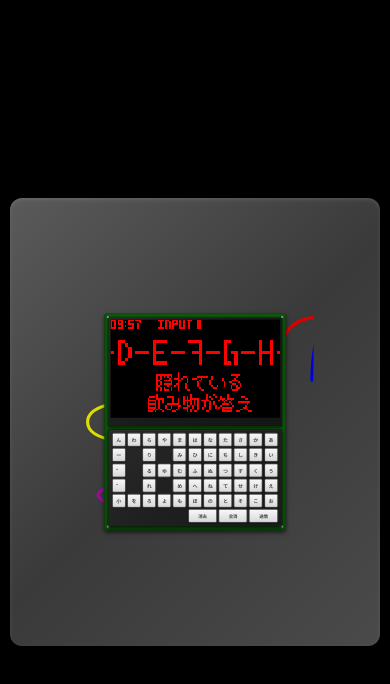
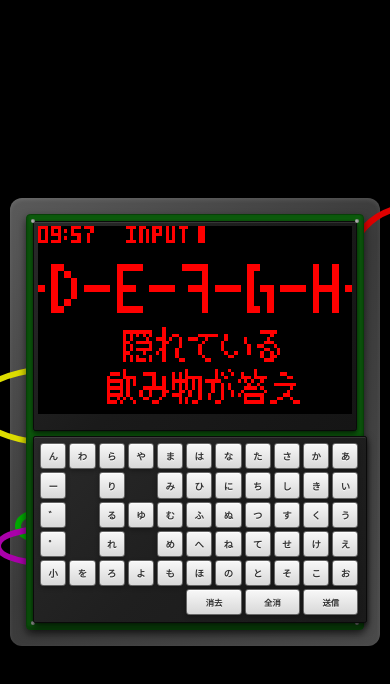
Before and after one commit to F-mM7/bomb-test, a React (Vite) app: page / in a window 390 px wide. Both pictures are taken after a click on the button "🚨 START 🚨". Shown: the top 684 px of the page. Built offline with nearby package versions, Linux system fonts and the light colour scheme.

Commit message:
feat: remove unused scaleSize import and restore original display dimensions in responsive utility

```diff
--- a/src/components/common/SvgWire.tsx
+++ b/src/components/common/SvgWire.tsx
@@ -1,7 +1,6 @@
 import React from "react";
 import type { WirePosition } from "../../types/game/game.types";
 import { WIRE_CONFIGS, getGameWireStyle } from "../../data/wireConfigs";
-import { scaleSize } from "../../utils/responsive";
 
 interface BasicWireProps {
   d: string;
--- a/src/components/game/Device.tsx
+++ b/src/components/game/Device.tsx
@@ -90,23 +90,8 @@ const Device: React.FC<DeviceProps> = ({
     };
   }, []);
   return (
-    <div
-      ref={containerRef}
-      style={{
-        width: "100%",
-        minHeight: scaleSize(400),
-        display: "flex",
-        justifyContent: "center",
-        alignItems: "center",
-      }}
-    >
-      <div
-        ref={deviceRef}
-        style={{
-          transform: "scale(var(--global-scale, 1))",
-          transformOrigin: "center",
-        }}
-      >
+    <div ref={containerRef}>
+      <div ref={deviceRef}>
         <WireLayer />
 
         <div style={{ ...pcbStyle, zIndex: 1 }}>
@@ -141,10 +126,10 @@ const Device: React.FC<DeviceProps> = ({
 
           <div style={displayMountStyle}>
             <Display
-              width={BASE_SIZES.DISPLAY_WIDTH}
-              height={BASE_SIZES.DISPLAY_HEIGHT}
-              pixelWidth={640}
-              pixelHeight={360}
+              width={96}
+              height={54}
+              pixelWidth={BASE_SIZES.DISPLAY_WIDTH}
+              pixelHeight={BASE_SIZES.DISPLAY_HEIGHT}
               input={input}
               remaining={remaining}
               currentQuestion={currentQuestion}
--- a/src/components/game/WireBorders.tsx
+++ b/src/components/game/WireBorders.tsx
@@ -3,7 +3,7 @@ import {
   topBorderStyle,
   leftBorderStyle,
 } from "../../styles/components/exposedWires.styles";
-import { scaleSize, BASE_SIZES } from "../../utils/responsive";
+import { scaleSize } from "../../utils/responsive";
 
 const BORDER_STYLES = {
   bottom: {
--- a/src/utils/responsive.ts
+++ b/src/utils/responsive.ts
@@ -19,8 +19,8 @@ export const BASE_SIZES = {
   KEYBOARD_COLUMNS: 10,
 
   // ディスプレイ
-  DISPLAY_WIDTH: 96,
-  DISPLAY_HEIGHT: 54,
+  DISPLAY_WIDTH: 640,
+  DISPLAY_HEIGHT: 360,
 
   // ワイヤー
   EXPOSED_WIRES_WIDTH: 396,
@@ -49,7 +49,7 @@ export const SCALE_CONFIG = {
 
 // CSS変数名
 export const CSS_VARS = {
-  GLOBAL_SCALE: '--global-scale',
+  GLOBAL_SCALE: "--global-scale",
 } as const;
 
 /**
@@ -71,7 +71,8 @@ export function calculateGlobalScale(
   let scale = widthScale;
 
   if (targetHeight) {
-    const heightScale = (containerHeight * SCALE_CONFIG.SCALE_RATIO) / targetHeight;
+    const heightScale =
+      (containerHeight * SCALE_CONFIG.SCALE_RATIO) / targetHeight;
     scale = Math.min(widthScale, heightScale);
   }
 
@@ -101,7 +102,7 @@ export function scaleSize(baseSize: number, scale?: number): string {
  * @returns スケール適用後のサイズ配列
  */
 export function scaleSizes(baseSizes: number[], scale?: number): string[] {
-  return baseSizes.map(size => scaleSize(size, scale));
+  return baseSizes.map((size) => scaleSize(size, scale));
 }
 
 /**
@@ -124,7 +125,9 @@ export function setGlobalScale(
 export function getGlobalScale(
   element: HTMLElement = document.documentElement
 ): number {
-  const scaleValue = getComputedStyle(element).getPropertyValue(CSS_VARS.GLOBAL_SCALE);
+  const scaleValue = getComputedStyle(element).getPropertyValue(
+    CSS_VARS.GLOBAL_SCALE
+  );
   return parseFloat(scaleValue) || SCALE_CONFIG.DEFAULT_SCALE;
 }
 
```
